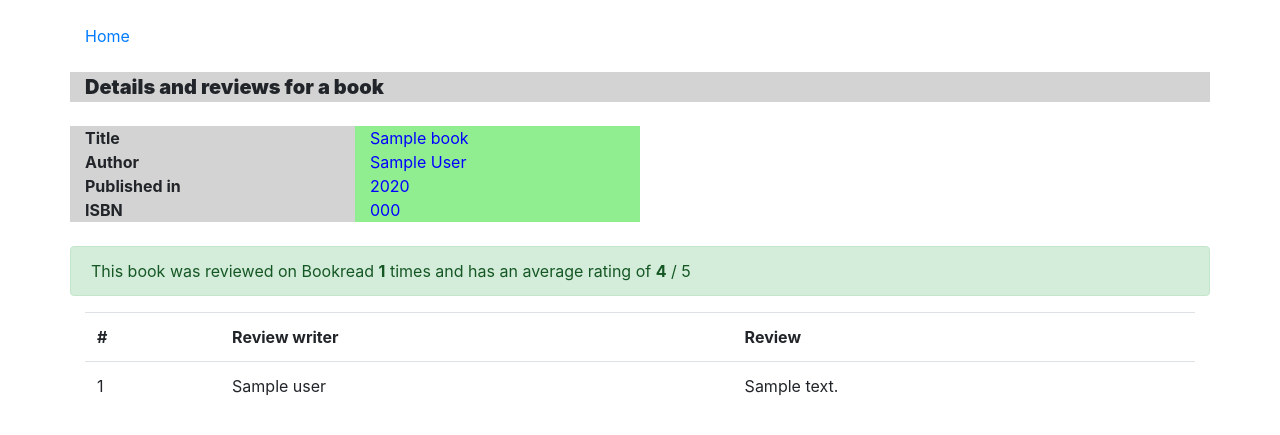
After one commit to jmmrlt/cs50-1, a Flask app: template templates/viewbook.html in a window 1280 px wide. The commit adds this page. Shown: the top 435 px of the page. Run offline with Flask 2, Linux system fonts and the light colour scheme; the template is opened without the code that fills it: most values are stand-ins (such as "Sample title", 1, 10 or a date in 2020); some libraries are stand-ins or nearby versions.

Commit message:
adding get book info from api, displau Bookread info if available and some cosmetic changes

```diff
--- a/application.py
+++ b/application.py
@@ -4,10 +4,12 @@ from hashlib import sha256
 from datetime import datetime, timedelta
 
 from flask import Flask, session, render_template, request
+from flask import jsonify
 from flask_session import Session
 from sqlalchemy import create_engine
 from sqlalchemy.orm import scoped_session, sessionmaker
 
+import requests
 
 SESSION_TIMEOUT = 600 # seconds
 
@@ -99,7 +101,7 @@ def index():
 def login():
     """
     User tries to log in
-    Once logged, a timeout of 10 minutes is set for the session (i.e. logout
+    Once logged, a timeout of 10 minutes is set for the session, i.e. logout
     is forced after 10 minutes of inactivity
     """
 
@@ -240,10 +242,84 @@ def books():
                            count=count
            )
 
-@app.route("/reviews/<isbn>", methods=['POST','GET'])
-def reviews(isbn):
 
-    if validate_user_session() is None:
+def get_bookread_info(isbn):
+    """
+    Get book information from Bookread API
+    """
+    key = os.getenv('BOOKREAD_API_KEY') or None
+
+    if key is None:
+        return None
+
+    try:
+        res = requests.get('https://www.goodreads.com/book/review_counts.json', params={'key':key, 'isbns': isbn })
+
+        res = res.json()['books'][0]
+
+        xlog(f"Res={res}")
+
+    except Exception as e:
+        xlog("Exception happened when using bookread API {}".format(str(e)))
+        res = None
+
+    return res
+
+def find_book(isbn):
+    """
+    Get book information from our local database and Bookread
+    """
+    if isbn is None:
+        return None, None
+
+    book = db.execute(
+             "select author,title,isbn,year from books \
+              where isbn = :isbn",
+             {'isbn':isbn}
+           ).fetchone()
+
+    bookread_reviews = get_bookread_info(isbn)
+
+    return book, bookread_reviews
+
+@app.route("/api/<string:isbn>", methods=['GET'])
+def api_isbn(isbn):
+    """"
+    returns info about the book identified by its isbn code, as a json string
+    returns a 404 error if isbn is not found in local database
+    """
+    book, bookread_reviews = find_book(isbn)
+
+    if book is None:
+        return jsonify({'error':f"Nothing found for isbn '{isbn}'"}),404
+
+    if bookread_reviews is not None:
+        count = bookread_reviews['reviews_count']
+        rating = bookread_reviews['average_rating']
+    else:
+        count, rating = 0, 0
+
+    return jsonify({'title' : book.title, 'author' : book.author,
+                    'year' : book.year, 'isbn' : book.isbn,
+                    'review_count' : count,
+                    'average_score' : rating
+           }), 200
+
+
+@app.route("/viewbook/<isbn>", methods=['POST','GET'])
+def viewbook(isbn):
+
+    user = validate_user_session()
+
+    if user is None:
         return not_logged()
 
-    return f"Display reviews for ISBN={isbn}"
+    message = ''
+
+    book, bookread_reviews = find_book(isbn)
+
+    reviews = None
+
+    bookread_reviews = get_bookread_info(isbn)
+
+    return render_template("viewbook.html",book=book,message=message,bookread_reviews=bookread_reviews,reviews=reviews, logged_in_user=user)
--- /dev/null
+++ b/static/book_review.css
@@ -0,0 +1,26 @@
+.header {
+	background-color: lightgrey;
+	text-align: left;
+	font-weight: bold;
+}
+
+.header1 {
+	background-color: lightgrey;
+	text-align: left;
+	font-weight: bolder;
+	font-size: 20px;
+}
+
+.info {
+	background-color: lightgreen;
+	text-align: left;
+	color: blue;
+}
+
+.bold {
+	font-weight: bold;
+}
+
+div {
+	background-color: white;
+}
--- a/templates/base.html
+++ b/templates/base.html
@@ -2,10 +2,11 @@
 <html>
     <head>
 	<title>{% block title %}{% endblock %}</title>
-        <link rel="stylesheet" href="https://maxcdn.bootstrapcdn.com/bootstrap/3.3.7/css/bootstrap.min.css" integrity="sha384-BVYiiSIFeK1dGmJRAkycuHAHRg32OmUcww7on3RYdg4Va+PmSTsz/K68vbdEjh4u" crossorigin="anonymous">
+        <link rel="stylesheet" href="https://maxcdn.bootstrapcdn.com/bootstrap/4.0.0/css/bootstrap.min.css" integrity="sha384-Gn5384xqQ1aoWXA+058RXPxPg6fy4IWvTNh0E263XmFcJlSAwiGgFAW/dAiS6JXm" crossorigin="anonymous">
+        <link rel="stylesheet" href="{{ url_for("static", filename="book_review.css") }}">
     </head>
     <body>
-	<div class='container' >
+	<div class="container" >
 	    {% block body %}{% endblock %}
 	</div>
     </body>
--- a/templates/books.html
+++ b/templates/books.html
@@ -38,7 +38,7 @@
 			    <td>{{ book.author }}</td>
 			    <td>{{ book.year }}</td>
 			    <td>{{ book.isbn }}</td>
-			    <td><a href="{{ url_for('reviews',isbn=book.isbn) }}">Check reviews</a></td>
+			    <td><a href="{{ url_for('viewbook',isbn=book.isbn) }}">Check reviews</a></td>
 			</tr>
 		{% endfor %}
 	{% else %}
--- /dev/null
+++ b/templates/viewbook.html
@@ -0,0 +1,70 @@
+{% extends 'base.html' %}
+{% block title %}View book{% endblock %}
+{% block body %}
+	<br/>
+	{% if not logged_in_user %}
+	    <a href="{{ url_for('index') }}">Home</a>
+	{% else %}
+	<div class="row">
+        <div class="col-11">
+            <ul>
+                <li><a href="javascript:history.go(-1);">Return to search results</a></li>
+	            <li><a href="{{ url_for('books') }}">Search for a book</a></li>
+	        </ul>
+	    </div>
+        <div class="col-1">
+			<a href="{{ url_for('logout') }}">Logout</a>
+        </div>
+	</div>
+	{% endif %}
+	<br/>
+	<br/>
+	{% if message %}
+		<h3>{{ message }}</h3>
+	{% endif %}
+	{% if book %}
+			<div class="row header">
+               <div class="col-12 header1">Details and reviews for a book</div>
+			</div>
+			<br/>
+			<div class="row">
+			    <div class="col-3 header">Title</div><div class="col-3 info">{{ book.title }}</div>
+		    </div>
+			<div class="row">
+			    <div class="col-3 header">Author</div><div class="col-3 info">{{ book.author }}</div>
+		    </div>
+			<div class="row">
+			    <div class="col-3 header">Published in</div><div class="col-3 info">{{ book.year }}</div>
+		    </div>
+			<div class="row">
+			    <div class="col-3 header">ISBN</div><div class="col-3 info">{{ book.isbn }}</div>
+		    </div>
+
+		    <br/>
+			{% if bookread_reviews %}
+				<div class="row alert alert-success">
+				This book was reviewed on Bookread&nbsp;<span class="bold">{{ bookread_reviews.reviews_count }}</span>&nbsp;times and has an average rating of&nbsp;<span class="bold">{{ bookread_reviews.average_rating }}</span>&nbsp;/ 5
+				</div>
+			{% endif %}
+			{% if reviews %}
+                <table class="table table-alternate">
+	                <tr>
+	                    <th>#</th>
+	                    <th>Review writer</th>
+	                    <th>Review</th>
+	                </tr>
+					{% for review in reviews %}
+						<tr>
+							<td>{{ loop.index }}</td>
+						    <td>{{ review.user.name }}</td>
+						    <td>{{ review.review }}</td>
+						</tr>
+					{% endfor %}
+                </table>
+            {% else %}
+				<br/>No reviews were found<br/>
+            {% endif %}
+	{% else %}
+		No book to display !!!<br/>
+	{% endif %}
+{% endblock %}
```
